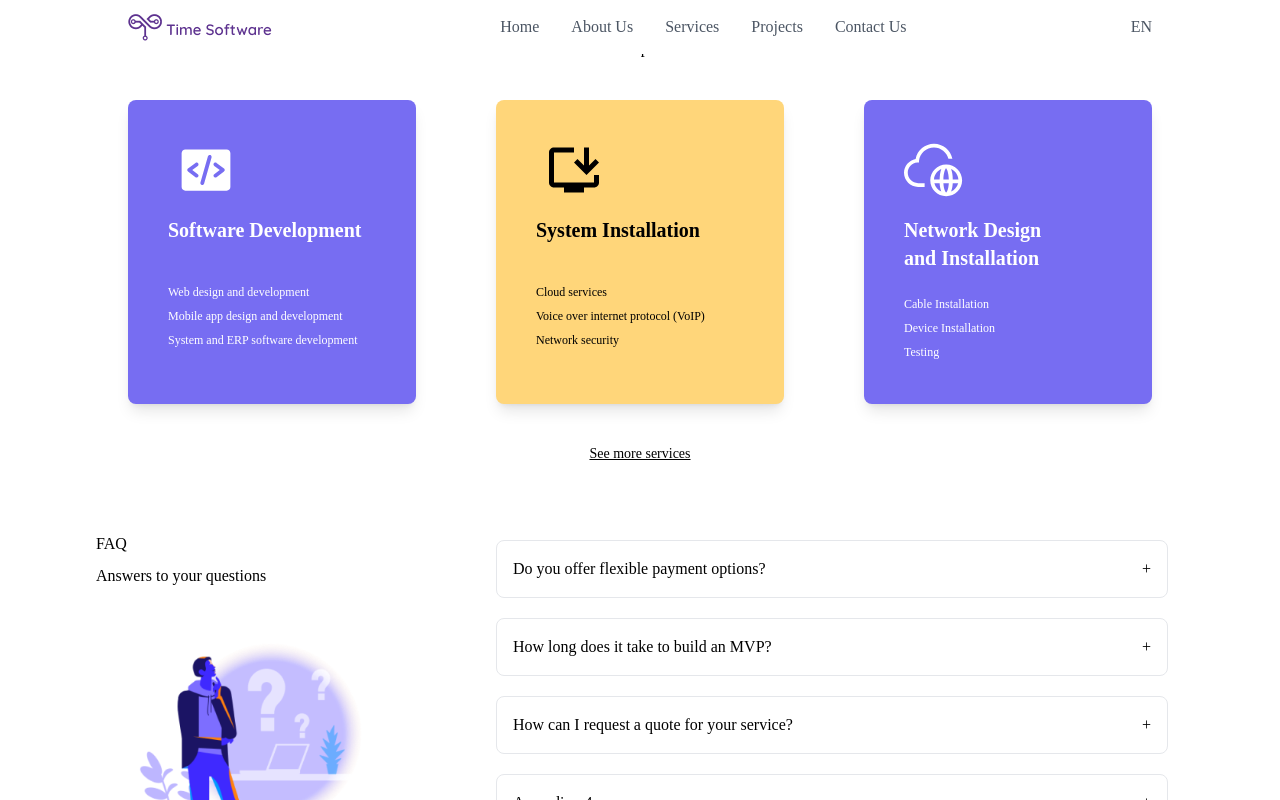
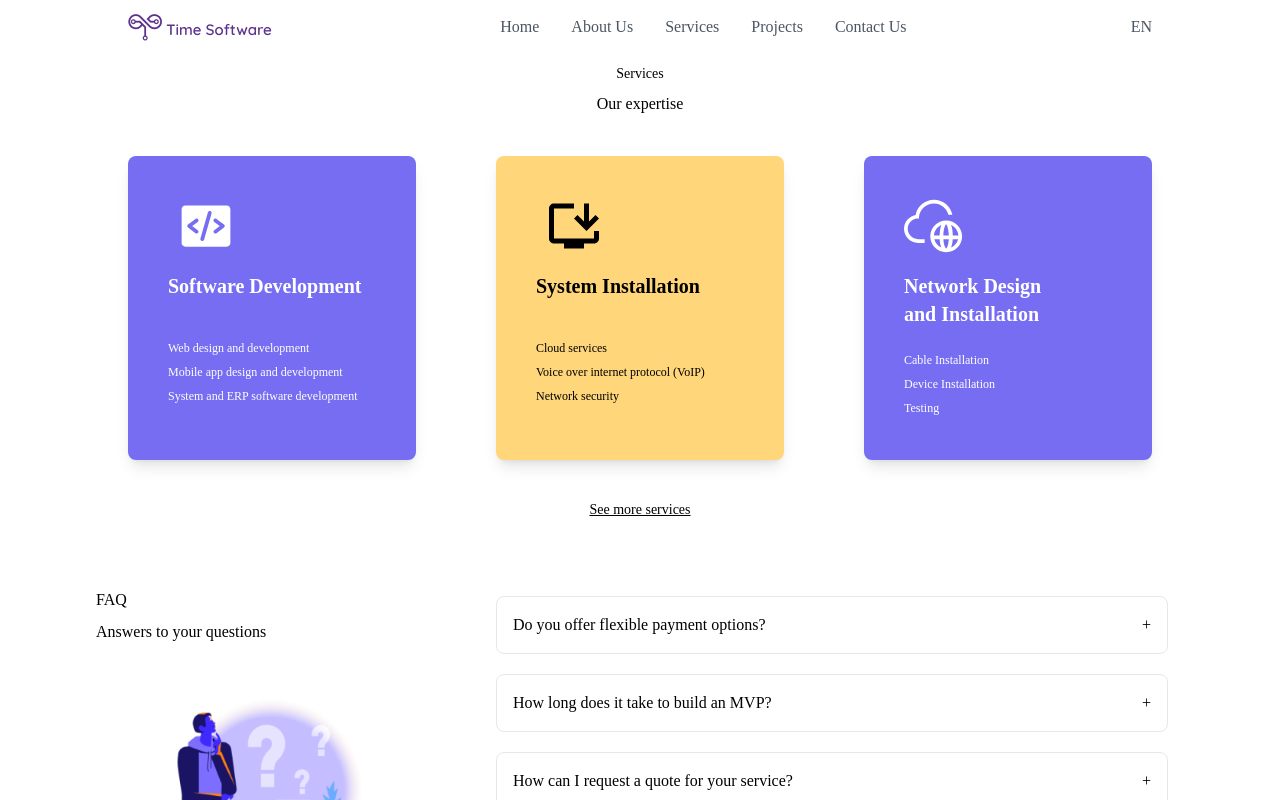
Before and after one commit to Rediet404/TimeTech1, a React (Vite) app in the folder my-project/: page / in a window 1280 px wide. Shown: the top 800 px of the page. Built offline with nearby package versions, Linux system fonts and the light colour scheme; a web font is replaced by a local one.

Commit message:
clean up

```diff
--- a/my-project/src/pages/home/home.jsx
+++ b/my-project/src/pages/home/home.jsx
@@ -11,7 +11,7 @@ const Home = () => {
 
   return (
     <>
-      <div className="font-inter  mx-auto w-[90%]">
+      <div className="font-inter pt-14  mx-auto w-[90%]">
         <p className="text-center py-2 text-sm">Services</p>
         <p className="text-center pb-10 font-medium">Our expertise</p>
         <div className="flex flex-wrap gap-4 sm:justify-evenly">
```
